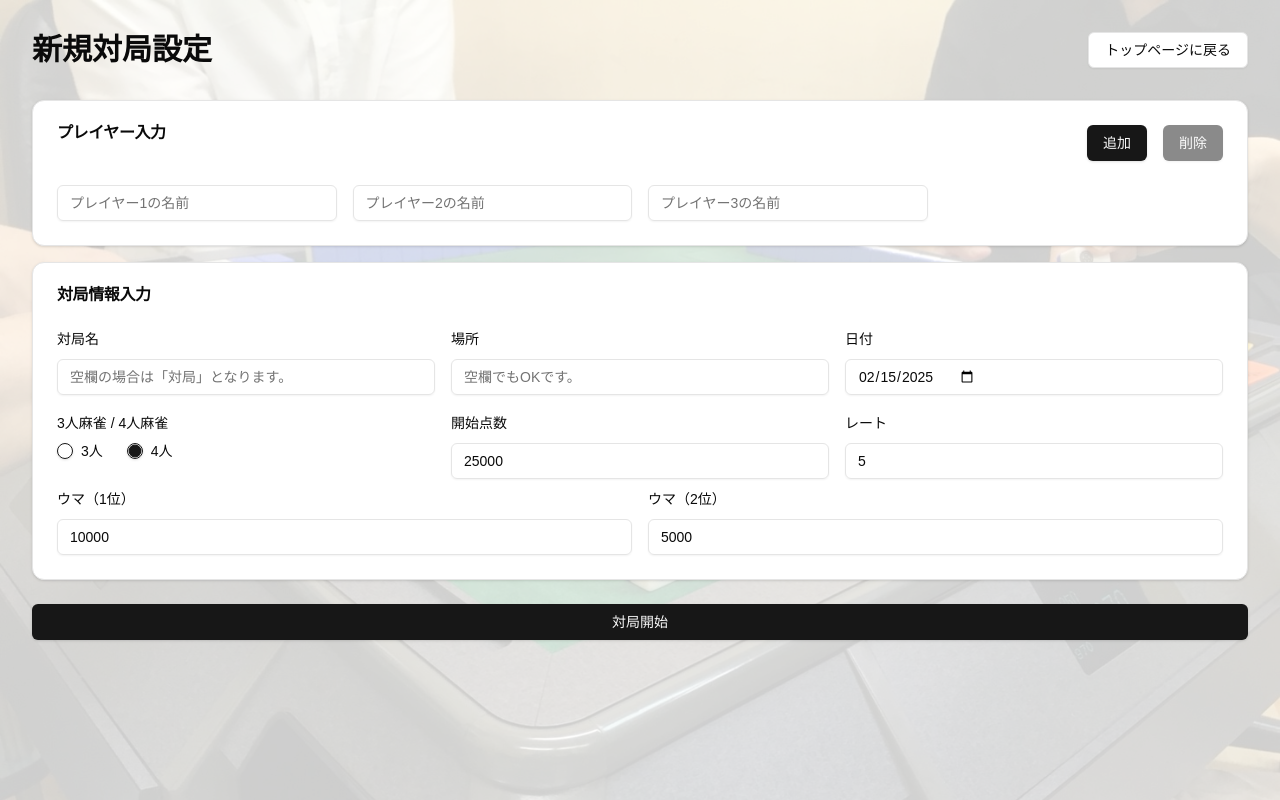
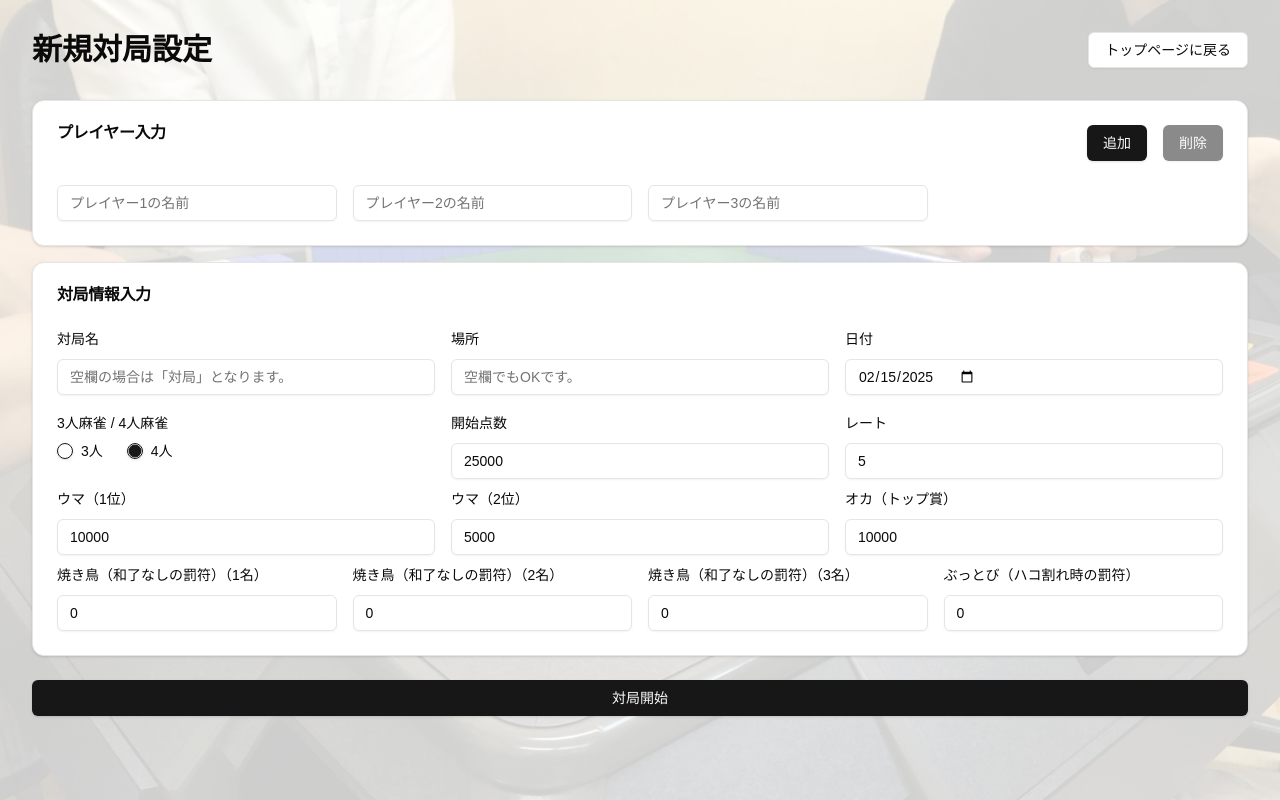
Before and after one commit to yamashin01/mahjong, a Next.js app: page /games/new in a window 1280 px wide. Built offline with nearby package versions, Linux system fonts and the light colour scheme.

Commit message:
✨ Add other game infos to setting page

```diff
--- a/app/constants.ts
+++ b/app/constants.ts
@@ -3,6 +3,11 @@ export const GAME_SETTINGS = {
   DEFAULT_RATE: 5,
   DEFAULT_FIRST_PLACE_BONUS: 10000,
   DEFAULT_SECOND_PLACE_BONUS: 5000,
+  DEFAULT_TOP_BONUS: 10000,
+  DEFAULT_PENALTY_FOR_NO_WIN_1: 0,
+  DEFAULT_PENALTY_FOR_NO_WIN_2: 0,
+  DEFAULT_PENALTY_FOR_NO_WIN_3: 0,
+  DEFAULT_PENALTY_FOR_BUST: 0,
   MIN_PLAYERS: 3,
 } as const;
 
--- a/app/games/new/components/GameSettingInputs.tsx
+++ b/app/games/new/components/GameSettingInputs.tsx
@@ -127,6 +127,70 @@ export function GameSettingInputs({ settings, onUpdateSetting }: GameSettingsInp
                 required
               />
             </div>
+
+            <div className="flex-1 md:mt-0 mt-2">
+              <Label htmlFor="second_place_bonus">オカ（トップ賞）</Label>
+              <Input
+                id="top_bonus"
+                type="number"
+                value={settings.top_bonus}
+                onChange={e => onUpdateSetting("top_bonus", parseInt(e.target.value))}
+                className="mt-2"
+                min={0}
+                required
+              />
+            </div>
+          </div>
+        </div>
+        <div className="md:flex md:space-x-4 w-full mt-2">
+          <div className="flex-1 md:mt-0 mt-2">
+            <Label htmlFor="first_place_bonus">焼き鳥（和了なしの罰符）（1名）</Label>
+            <Input
+              id="penalty_for_no_win_1"
+              type="number"
+              value={settings.penalty_for_no_win_1}
+              onChange={e => onUpdateSetting("penalty_for_no_win_1", parseInt(e.target.value))}
+              className="mt-2"
+              min={0}
+              required
+            />
+          </div>
+          <div className="flex-1 md:mt-0 mt-2">
+            <Label htmlFor="first_place_bonus">焼き鳥（和了なしの罰符）（2名）</Label>
+            <Input
+              id="penalty_for_no_win_2"
+              type="number"
+              value={settings.penalty_for_no_win_2}
+              onChange={e => onUpdateSetting("penalty_for_no_win_2", parseInt(e.target.value))}
+              className="mt-2"
+              min={0}
+              required
+            />
+          </div>
+          <div className="flex-1 md:mt-0 mt-2">
+            <Label htmlFor="first_place_bonus">焼き鳥（和了なしの罰符）（3名）</Label>
+            <Input
+              id="penalty_for_no_win_3"
+              type="number"
+              value={settings.penalty_for_no_win_3}
+              onChange={e => onUpdateSetting("penalty_for_no_win_3", parseInt(e.target.value))}
+              className="mt-2"
+              min={0}
+              required
+            />
+          </div>
+
+          <div className="flex-1 md:mt-0 mt-2">
+            <Label htmlFor="second_place_bonus">ぶっとび（ハコ割れ時の罰符）</Label>
+            <Input
+              id="penalty_for_bust"
+              type="number"
+              value={settings.penalty_for_bust}
+              onChange={e => onUpdateSetting("penalty_for_bust", parseInt(e.target.value))}
+              className="mt-2"
+              min={0}
+              required
+            />
           </div>
         </div>
       </CardContent>
--- a/app/hooks/useGameSettings.ts
+++ b/app/hooks/useGameSettings.ts
@@ -10,6 +10,11 @@ const DEFAULT_GAME_SETTINGS: GameSettingType = {
   starting_points: GAME_SETTINGS.DEFAULT_STARTING_POINTS,
   first_place_bonus: GAME_SETTINGS.DEFAULT_FIRST_PLACE_BONUS,
   second_place_bonus: GAME_SETTINGS.DEFAULT_SECOND_PLACE_BONUS,
+  top_bonus: GAME_SETTINGS.DEFAULT_TOP_BONUS,
+  penalty_for_no_win_1: GAME_SETTINGS.DEFAULT_PENALTY_FOR_NO_WIN_1,
+  penalty_for_no_win_2: GAME_SETTINGS.DEFAULT_PENALTY_FOR_NO_WIN_2,
+  penalty_for_no_win_3: GAME_SETTINGS.DEFAULT_PENALTY_FOR_NO_WIN_3,
+  penalty_for_bust: GAME_SETTINGS.DEFAULT_PENALTY_FOR_BUST,
   rate: GAME_SETTINGS.DEFAULT_RATE,
 };
 
--- a/app/types/types.ts
+++ b/app/types/types.ts
@@ -6,5 +6,10 @@ export interface GameSettingType {
   starting_points: number;
   first_place_bonus: number;
   second_place_bonus: number;
+  top_bonus: number;
+  penalty_for_no_win_1: number;
+  penalty_for_no_win_2: number;
+  penalty_for_no_win_3: number;
+  penalty_for_bust: number;
   rate: number;
 }
```
